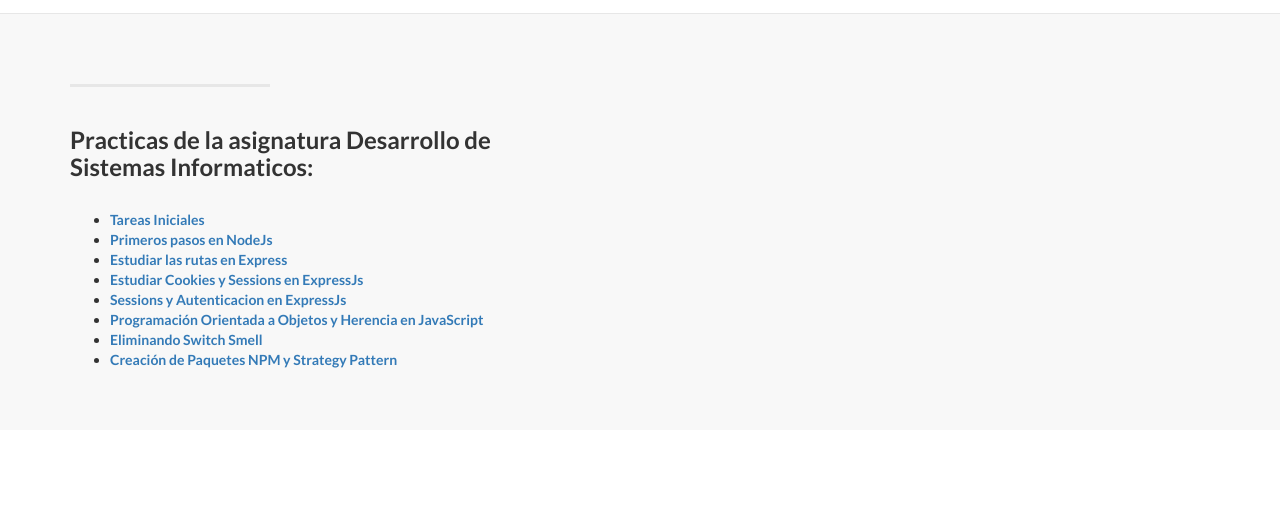
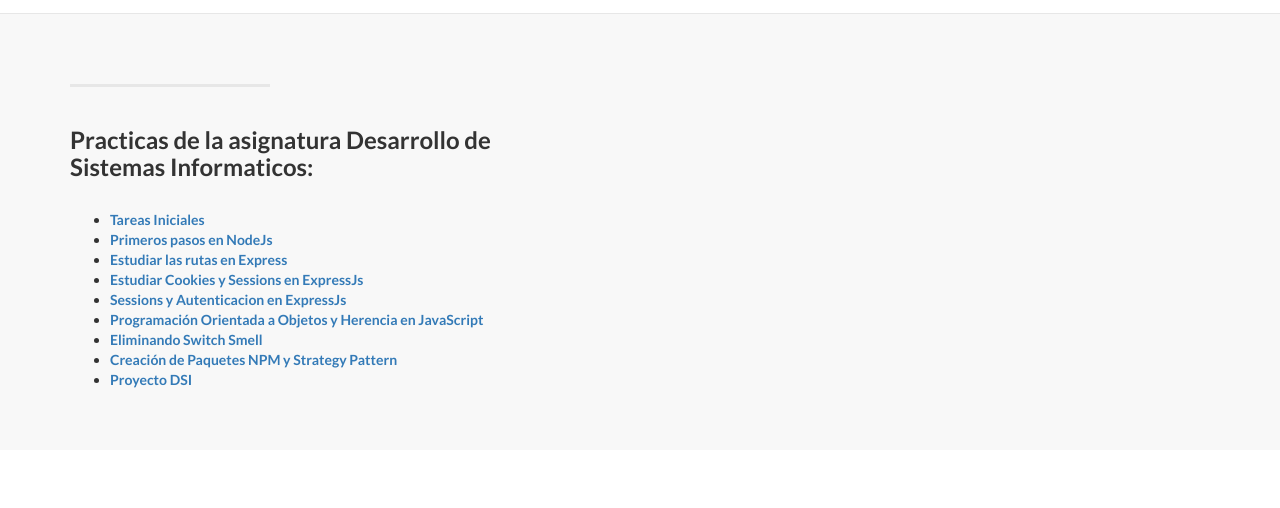
Before and after one commit to ednagc/edna-galiano, a plain HTML site: page index.html in a window 1280 px wide. Shown: the part 1567-2075 px from the top of the page. Drawn offline with Linux system fonts and the light colour scheme.

Commit message:
Actualizando

```diff
--- a/index.html
+++ b/index.html
@@ -173,6 +173,7 @@
                           <li> <a href="https://github.com/ULL-ESIT-DSI-1617/programacion-orientada-a-objetos-y-herencia-en-javascript-edna-joseluis-kevin-35l2v3">Programación Orientada a Objetos y Herencia en JavaScript</a></li>
                           <li> <a href="https://github.com/ULL-ESIT-DSI-1617/eliminando-switch-smell-edna-joseluis-kevin-35l2v3">Eliminando Switch Smell</a></li>
                           <li> <a href="https://github.com/ULL-ESIT-DSI-1617/creacion-de-paquetes-npm-edna-joseluis-kevin-35l2v3">Creación de Paquetes NPM y Strategy Pattern</a></li>
+                          <li> <a href="https://github.com/ULL-ESIT-DSI-1617/proyecto-dsi-edna-joseluis-kevin-35l2v3-1">Proyecto DSI</a></li>
                         </ul>
                     </p>
                 </div>
```
